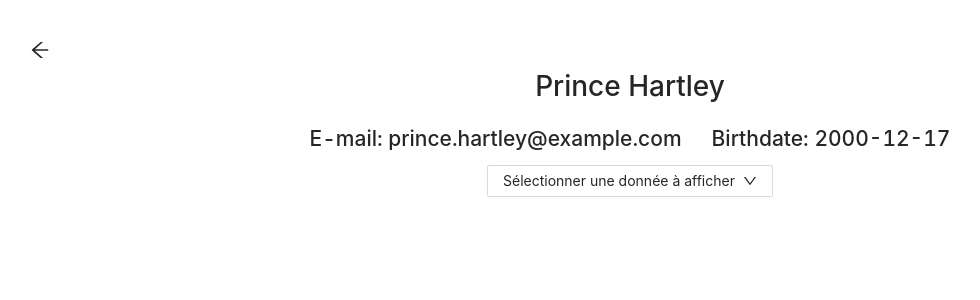
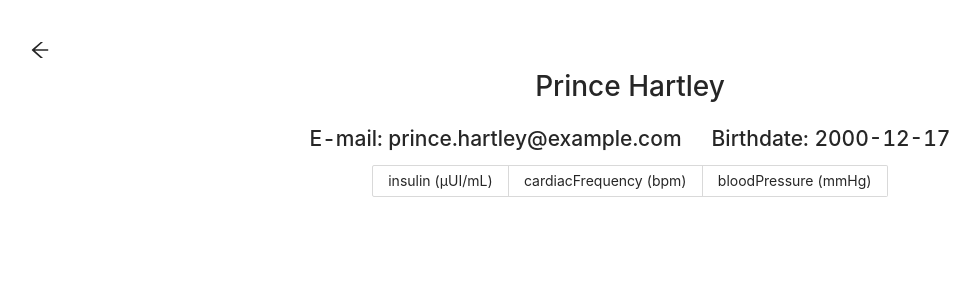
Before and after one commit to hokla-org/dojo-sante, a React (Create React App) app: page /patient/1 in a window 1280 px wide. Shown: the top 300 px of the page, without its empty margins (10-990 px from the left). Built offline with nearby package versions, Linux system fonts and the light colour scheme.

Commit message:
refactor(Patient): use Select instead of Dropdown

```diff
--- a/src/Patient.css
+++ b/src/Patient.css
@@ -21,9 +21,9 @@ h2 {
     width: 30px;
 }
 
-.dropdown {
-    margin: auto;
+.select {
     display: flex;
+    justify-content: center;
 }
 
 .chart-container {
--- a/src/Patient.jsx
+++ b/src/Patient.jsx
@@ -4,8 +4,8 @@ import { CartesianGrid, Label, Line, LineChart, XAxis, YAxis } from "recharts";
 import medicalData from "./data/medicalData.json";
 import patients from "./data/patients.json";
 import "./Patient.css";
-import { ArrowLeftOutlined, DownOutlined } from "@ant-design/icons";
-import { Button, Dropdown, Menu, Space } from "antd";
+import { ArrowLeftOutlined } from "@ant-design/icons";
+import { Radio } from "antd";
 
 const Patient = () => {
   const { id } = useParams();
@@ -20,16 +20,12 @@ const Patient = () => {
     return new Intl.DateTimeFormat().format(date);
   };
 
-  const menuItems = Object.keys(medicalData).map((dataSourceKey) => ({
-    key: dataSourceKey,
-    label: (
-      <div
-        onClick={() => setShownData(dataSourceKey)}
-      >{`${dataSourceKey} + (${medicalData[dataSourceKey].unit})`}</div>
-    ),
+  const options = Object.keys(medicalData).map((dataSourceKey) => ({
+    value: dataSourceKey,
+    label: `${dataSourceKey} (${medicalData[dataSourceKey].unit})`,
   }));
 
-  const menu = <Menu items={menuItems} />;
+  const onOptionSelect = (newSelectedValue) => setShownData(newSelectedValue);
 
   return (
     <>
@@ -45,18 +41,15 @@ const Patient = () => {
             <h2>Birthdate: {patient.birthdate}</h2>
           </div>
           <div>
-            <Dropdown
-              overlay={menu}
-              placement="bottomCenter"
-              className="dropdown"
-            >
-              <Button>
-                <Space>
-                  {shownData ?? 'Sélectionner une donnée à afficher'}
-                  <DownOutlined />
-                </Space>
-              </Button>
-            </Dropdown>
+            <Radio.Group
+              className="select"
+              options={options}
+              onChange={(newSelection) =>
+                onOptionSelect(newSelection.target.value)
+              }
+              value={shownData}
+              optionType="button"
+            />
           </div>
         </div>
       </div>
@@ -71,10 +64,10 @@ const Patient = () => {
               <Line type="monotone" dataKey="value" stroke="#8884d8" />
             )}
             {medicalData[shownData].data[0].value1 !== undefined && (
-                <>
-                  <Line type="monotone" dataKey="value1" stroke="#8884d8" />
-                  <Line type="monotone" dataKey="value2" stroke="#8884d8" />
-                </>
+              <>
+                <Line type="monotone" dataKey="value1" stroke="#8884d8" />
+                <Line type="monotone" dataKey="value2" stroke="#8884d8" />
+              </>
             )}
             <CartesianGrid stroke="#ccc" />
             <XAxis dataKey={getDisplayedDate}>
```
